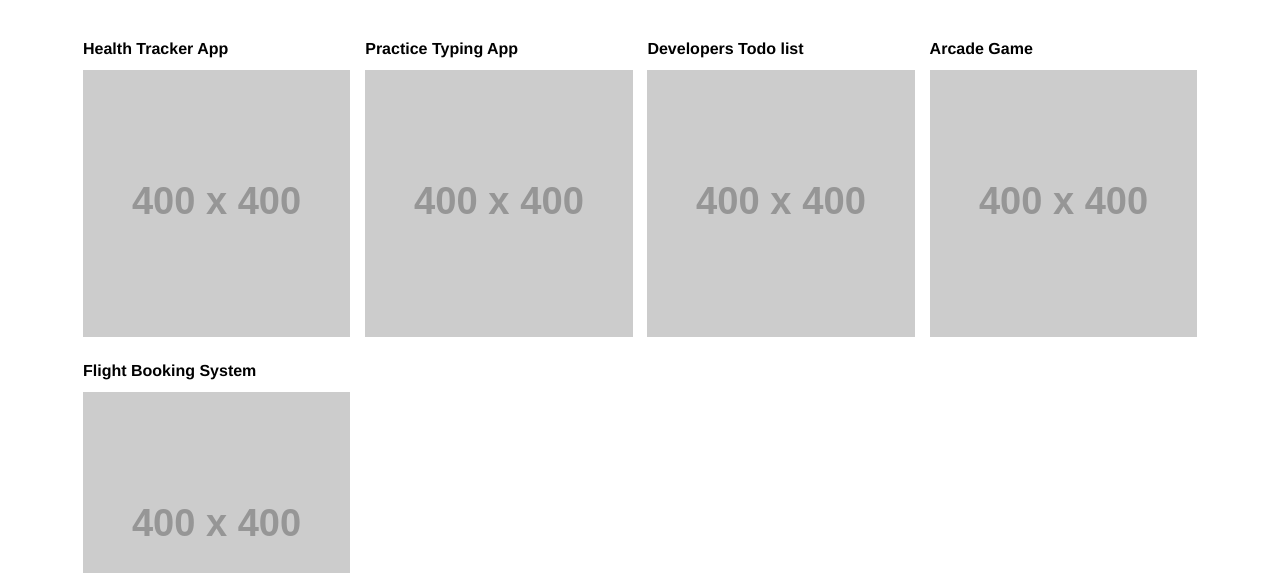
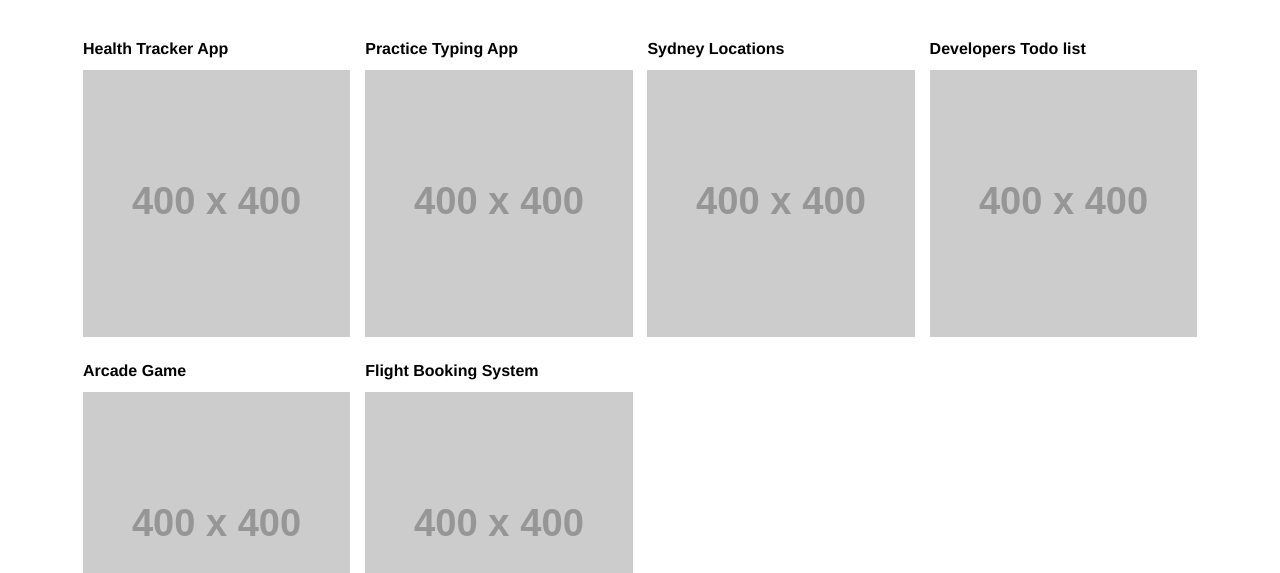
Before and after one commit to gabriel2761/gabriel2761.github.io, a website: page src/index.html in a window 1280 px wide. Shown: the part 227-800 px from the top of the page. Drawn offline with Linux system fonts and the light colour scheme; placeholder pictures from the web are drawn by us.

Commit message:
fix: Add another project and properly position 5th element

```diff
--- a/src/css/main.scss
+++ b/src/css/main.scss
@@ -164,6 +164,9 @@ body {
         .project:nth-child(n+4) {
             margin-right: 0;
         }
+        .project:nth-child(n+5) {
+            margin-right: 1.3333333%;
+        }
         .projects-content {
             display: flex;
             flex-wrap: wrap;
@@ -173,8 +176,3 @@ body {
         width: 24%;
     }
 }
-
-/* Large devices (large desktops, 1200px and up) */
-@media (min-width: 1200px) {
-
-}
--- a/src/index.html
+++ b/src/index.html
@@ -25,6 +25,11 @@
 
             <section class="project">
                 <h4 class="project-title">Practice Typing App</h4>
+                <img class="project-img" src="http://placehold.it/400x400" alt="placeholder image">
+            </section>
+
+            <section class="project">
+                <h4 class="project-title">Sydney Locations</h4>
                 <img class="project-img" src="http://placehold.it/400x400" alt="placeholder image">
             </section>
 
```
Also changed, not shown: src/css/main.css, 1 other file.
